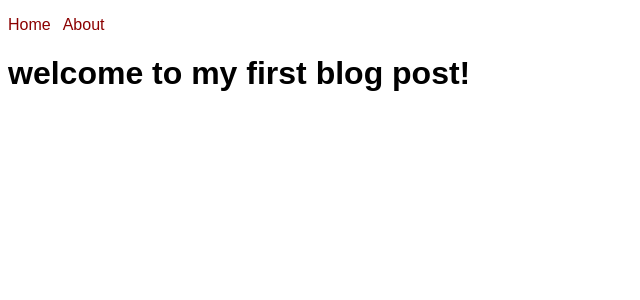
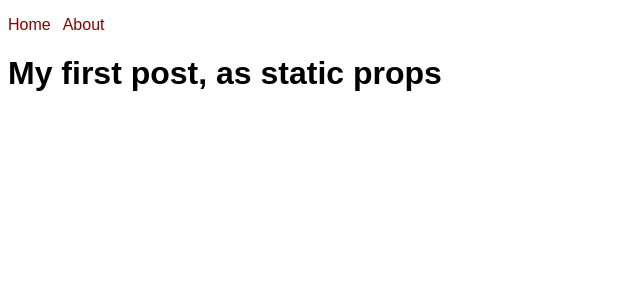
Before and after one commit to ChesterCabahug/next-blog-nextjs-by-example-20211225, a Next.js app: page /posts/first-post in a window 1280 px wide. Shown: the top 300 px of the page, without its empty margins (0-640 px from the left). Built offline with nearby package versions, Linux system fonts and the light colour scheme.

Commit message:
learned about getStaticProps()

```diff
--- a/pages/posts/first-post.jsx
+++ b/pages/posts/first-post.jsx
@@ -1,12 +1,24 @@
 import Head from "next/head"
 
-function firstPost() {
+export async function getStaticProps() {
+  return {
+    props: {
+      post: {
+        title: "First Post!!",
+        body: "My first post, as static props"
+      }
+    }
+  }
+}
+
+function firstPost({post}) {
+  // console.log("[FirstPost] render:", props)
   return (
     <>
     <Head>
-      <title>First Blog</title>
+      <title>{post.title}</title>
     </Head>
-    <h1>welcome to my first blog post!</h1>
+    <h1>{post.body}</h1>
     </>
   )
 }
```
